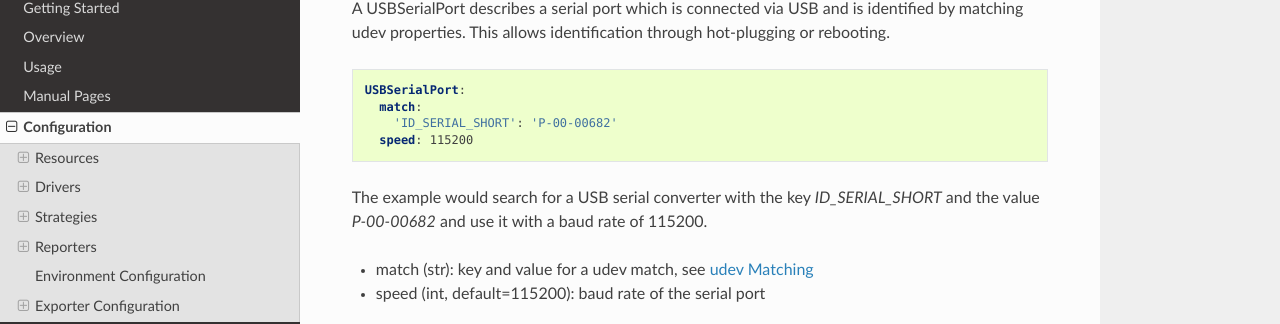
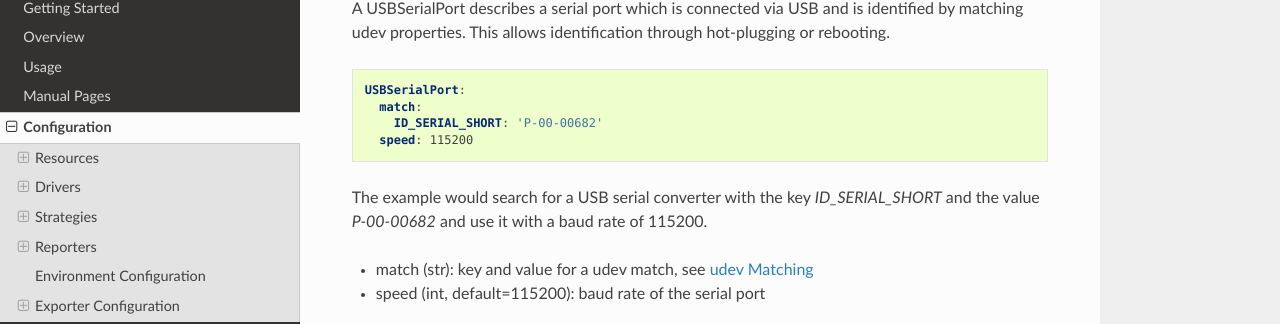
Before and after one commit to labgrid-project/labgrid, a Sphinx documentation site: the page built from doc/configuration.rst, in a window 1280 px wide and 900 px high, scrolled down 1781 px. Shown: the part 144-468 px from the top of the window. Built offline with Sphinx 7.4.7 and the Read the Docs theme 2.0.0, drawn with Linux system fonts in a browser that asks for light colours; pages that are not in the unit, such as notebooks, are missing from menus; part of the change alters nothing that is shown.

```diff
--- a/doc/configuration.rst
+++ b/doc/configuration.rst
@@ -74,7 +74,7 @@ This allows identification through hot-plugging or rebooting.
 
    USBSerialPort:
      match:
-       'ID_SERIAL_SHORT': 'P-00-00682'
+       ID_SERIAL_SHORT: 'P-00-00682'
      speed: 115200
 
 The example would search for a USB serial converter with the key
```
